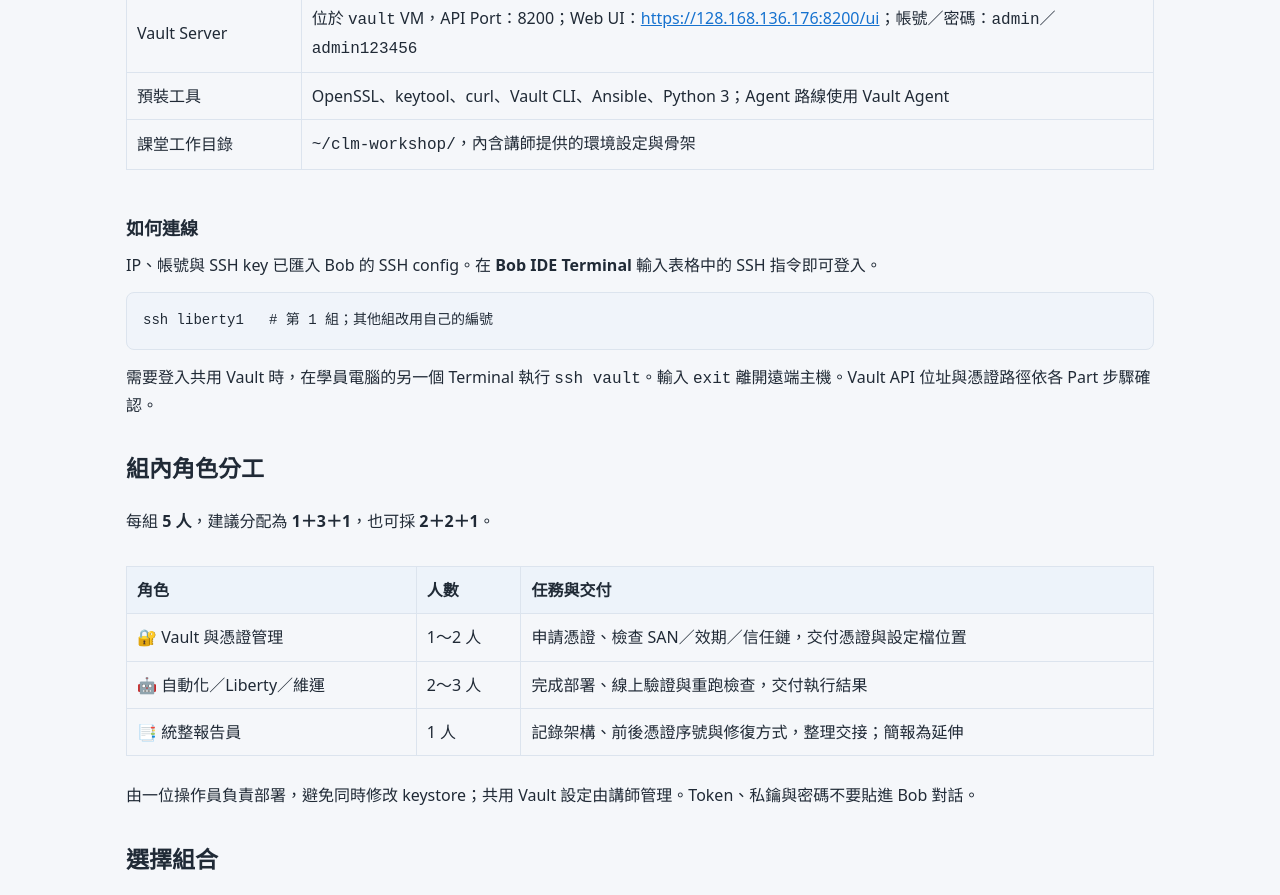
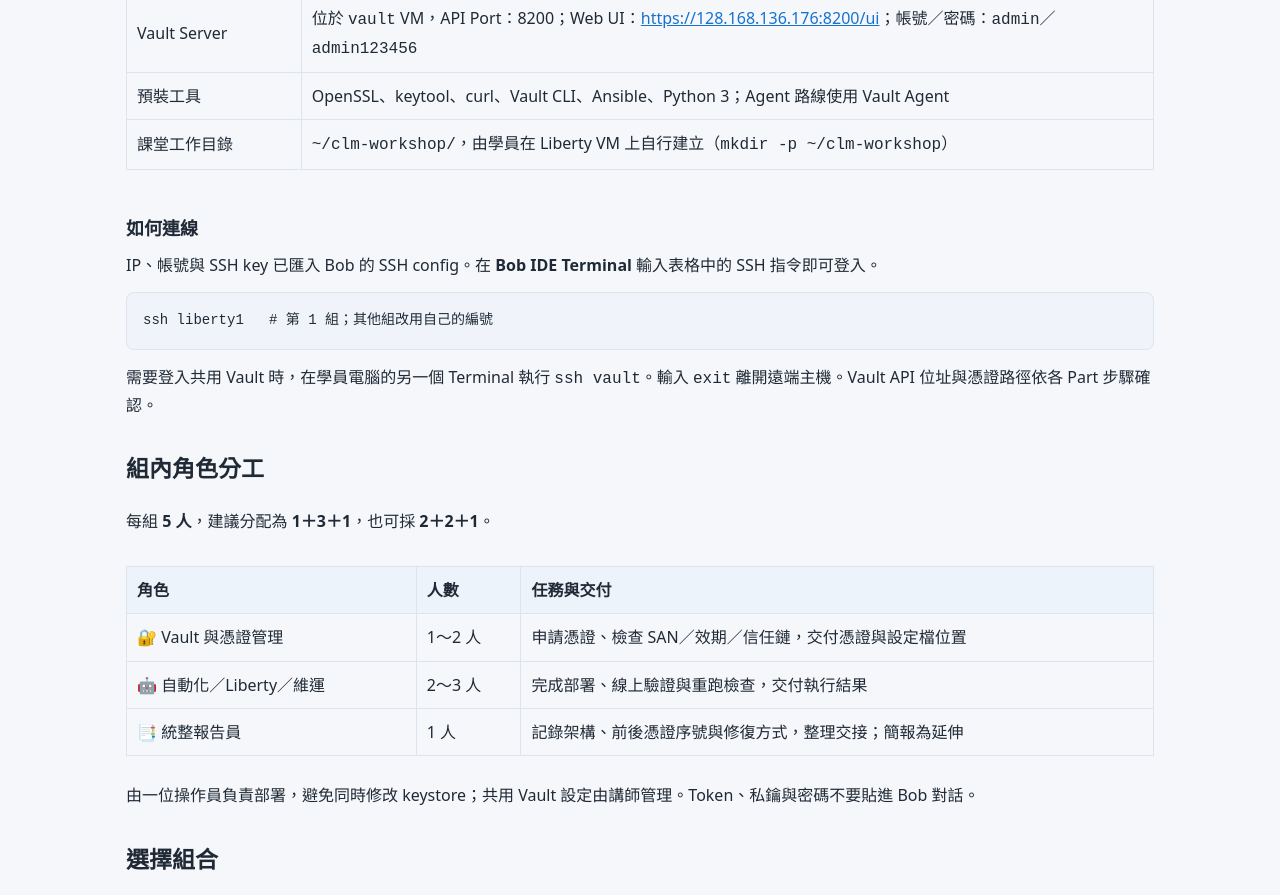
Before and after one commit to icewater30012/bob-workshop-spop, a plain HTML site: page README.html in a window 1280 px wide. Shown: the part 1660-2555 px from the top of the page. Drawn offline with Linux system fonts and the light colour scheme.

Commit message:
docs: fix working directory description

```diff
--- a/README.html
+++ b/README.html
@@ -13,7 +13,7 @@
 <p><strong>IBM TechZone｜1 台共用 Vault＋8 台 Liberty。各組只操作自己的 Liberty。</strong></p>
 <div class="table-wrap"><table><tr><th>VM 編號</th><th>用途與組別分配</th><th>規格（每台）</th><th>Bob IDE Terminal 連線指令</th></tr><tr><td><code>vault-server</code></td><td>各組共用 Vault Server，由講師管理</td><td>RHEL 9.6／4 vCPU／16 GB RAM／100 GB 磁碟</td><td><code>ssh vault</code></td></tr><tr><td><code>liberty1</code></td><td>第 1 組專用 Liberty</td><td>RHEL 9.6／2 vCPU／8 GB RAM／100 GB 磁碟</td><td><code>ssh liberty1</code></td></tr><tr><td><code>liberty2</code></td><td>第 2 組專用 Liberty</td><td>RHEL 9.6／2 vCPU／8 GB RAM／100 GB 磁碟</td><td><code>ssh liberty2</code></td></tr><tr><td><code>liberty3</code></td><td>第 3 組專用 Liberty</td><td>RHEL 9.6／2 vCPU／8 GB RAM／100 GB 磁碟</td><td><code>ssh liberty3</code></td></tr><tr><td><code>liberty4</code></td><td>第 4 組專用 Liberty</td><td>RHEL 9.6／2 vCPU／8 GB RAM／100 GB 磁碟</td><td><code>ssh liberty4</code></td></tr><tr><td><code>liberty5</code></td><td>第 5 組專用 Liberty</td><td>RHEL 9.6／2 vCPU／8 GB RAM／100 GB 磁碟</td><td><code>ssh liberty5</code></td></tr><tr><td><code>liberty6</code></td><td>第 6 組專用 Liberty</td><td>RHEL 9.6／2 vCPU／8 GB RAM／100 GB 磁碟</td><td><code>ssh liberty6</code></td></tr><tr><td><code>liberty7</code></td><td>第 7 組專用 Liberty</td><td>RHEL 9.6／2 vCPU／8 GB RAM／100 GB 磁碟</td><td><code>ssh liberty7</code></td></tr><tr><td><code>liberty8</code></td><td>第 8 組專用 Liberty</td><td>RHEL 9.6／2 vCPU／8 GB RAM／100 GB 磁碟</td><td><code>ssh liberty8</code></td></tr></table></div>
 <p>Bob 在學員電腦使用；Vault Agent、Shell 或 Ansible 在該組 Liberty VM 執行。OpenSSL 路線不使用 Vault。</p>
-<div class="table-wrap"><table><tr><th>軟體與位置</th><th>說明</th></tr><tr><td>作業系統</td><td>RHEL 9.6</td></tr><tr><td>Java</td><td>OpenJDK 17</td></tr><tr><td>Liberty</td><td><code>/opt/ibm/wlp</code>；Server：<code>defaultServer</code>；HTTPS：9443</td></tr><tr><td>Liberty AdminCenter</td><td><code>https://&lt;IP&gt;:9443/adminCenter/</code>（<code>&lt;IP&gt;</code> 換成自己 Liberty VM 的 IP）；帳號／密碼：<code>admin</code>／<code>admin123456</code></td></tr><tr><td>Vault Server</td><td>位於 <code>vault</code> VM，API Port：8200；Web UI：<a href="https://128.168.136.176:8200/ui">https://128.168.136.176:8200/ui</a>；帳號／密碼：<code>admin</code>／<code>admin123456</code></td></tr><tr><td>預裝工具</td><td>OpenSSL、keytool、curl、Vault CLI、Ansible、Python 3；Agent 路線使用 Vault Agent</td></tr><tr><td>課堂工作目錄</td><td><code>~/clm-workshop/</code>，內含講師提供的環境設定與骨架</td></tr></table></div>
+<div class="table-wrap"><table><tr><th>軟體與位置</th><th>說明</th></tr><tr><td>作業系統</td><td>RHEL 9.6</td></tr><tr><td>Java</td><td>OpenJDK 17</td></tr><tr><td>Liberty</td><td><code>/opt/ibm/wlp</code>；Server：<code>defaultServer</code>；HTTPS：9443</td></tr><tr><td>Liberty AdminCenter</td><td><code>https://&lt;IP&gt;:9443/adminCenter/</code>（<code>&lt;IP&gt;</code> 換成自己 Liberty VM 的 IP）；帳號／密碼：<code>admin</code>／<code>admin123456</code></td></tr><tr><td>Vault Server</td><td>位於 <code>vault</code> VM，API Port：8200；Web UI：<a href="https://128.168.136.176:8200/ui">https://128.168.136.176:8200/ui</a>；帳號／密碼：<code>admin</code>／<code>admin123456</code></td></tr><tr><td>預裝工具</td><td>OpenSSL、keytool、curl、Vault CLI、Ansible、Python 3；Agent 路線使用 Vault Agent</td></tr><tr><td>課堂工作目錄</td><td><code>~/clm-workshop/</code>，由學員在 Liberty VM 上自行建立（<code>mkdir -p ~/clm-workshop</code>）</td></tr></table></div>
 <h3>如何連線</h3>
 <p>IP、帳號與 SSH key 已匯入 Bob 的 SSH config。在 <strong>Bob IDE Terminal</strong> 輸入表格中的 SSH 指令即可登入。</p>
 <pre><code class="language-bash">ssh liberty1   # 第 1 組；其他組改用自己的編號</code></pre>
```
Also changed, not shown: topics/vault-liberty-clm/README.html (+1 -1 lines), topics/vault-liberty-clm/index.html (+1 -1 lines), 2 other files.
